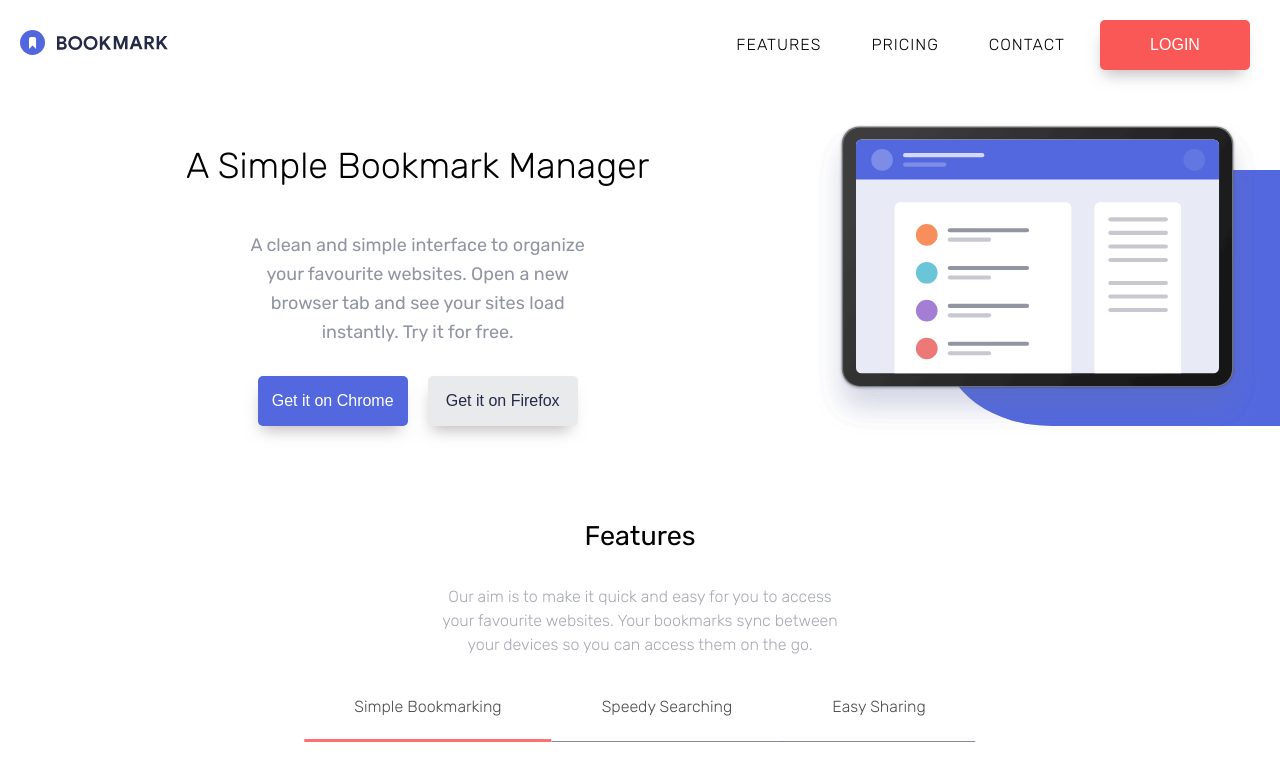
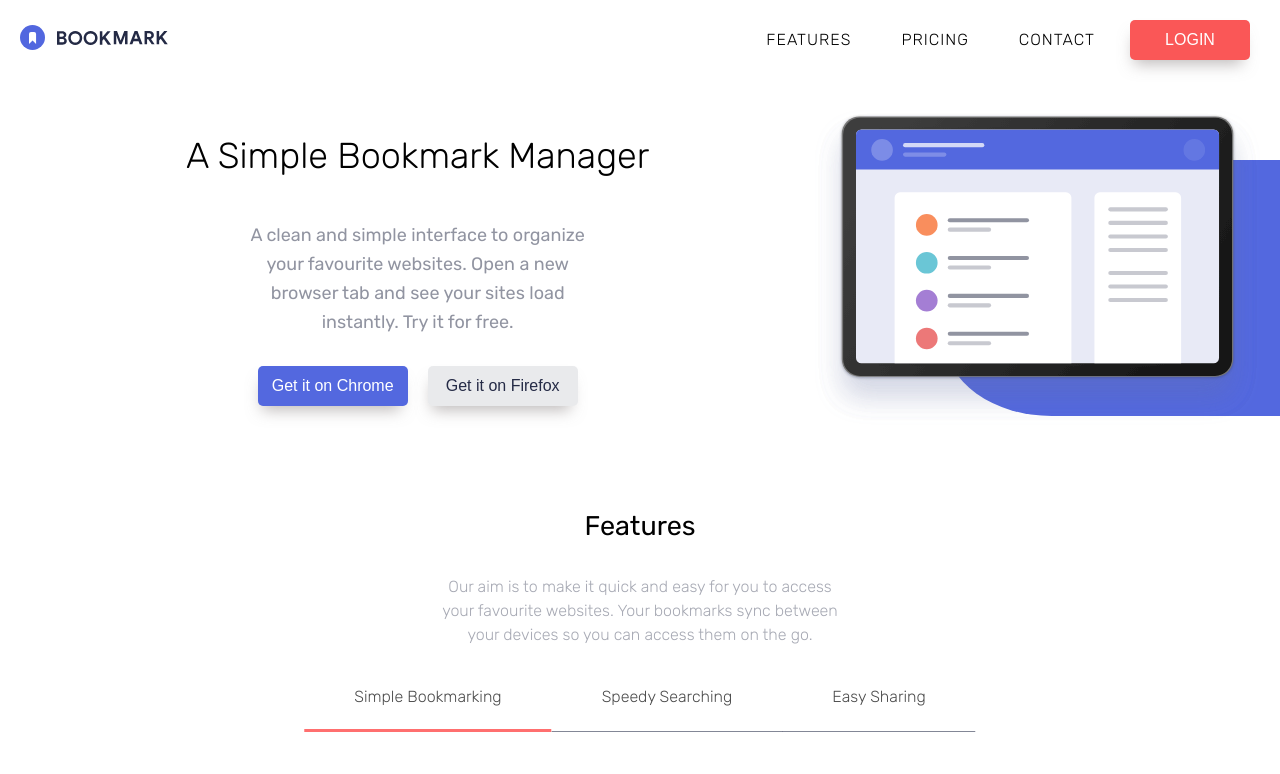
Before and after one commit to dmahely/bookmark-landing-page, a React app: page / in a window 1280 px wide. Shown: the top 774 px of the page. Built offline with nearby package versions, Linux system fonts and the light colour scheme.

Commit message:
Add red button component

```diff
--- a/src/components/Nav/Nav.js
+++ b/src/components/Nav/Nav.js
@@ -3,7 +3,7 @@ import "./Nav.css";
 import darkLogo from "../../../images/logo-bookmark-dark.svg";
 import whiteLogo from "../../../images/logo-bookmark-white.svg";
 import hamburgerIcon from "../../../images/icon-hamburger.svg";
-import { TextButton } from "../TextButton/TextButton";
+import { RedButton } from "../TextButton/RedButton";
 import twitterLogo from "../../../images/icon-twitter.svg";
 import facebookLogo from "../../../images/icon-facebook.svg";
 import closeIcon from "../../../images/icon-close.svg";
@@ -54,12 +54,7 @@ const Nav = () => {
           <a href="#" className="Nav--link">
             Contact
           </a>
-          <TextButton
-            text="LOGIN"
-            color="white"
-            backgroundColor="red"
-            size="m"
-          />
+          <RedButton text="LOGIN" />
         </div>
       </div>
 
--- /dev/null
+++ b/src/components/TextButton/RedButton.js
@@ -0,0 +1,12 @@
+import React from "react";
+import "./TextButton.css";
+
+const RedButton = ({ text, onClick }) => {
+  return (
+    <button className="TextButton--button RedButton--button" onClick={onClick}>
+      {text}
+    </button>
+  );
+};
+
+export { RedButton };
--- a/src/components/TextButton/TextButton.css
+++ b/src/components/TextButton/TextButton.css
@@ -3,15 +3,23 @@
   padding: 5px;
   border: none;
   border-radius: 5px;
-  height: 50px;
+  height: 40px;
   font-size: 16px;
   margin: 0 10px;
 }
 
 .TextButton--button:hover {
   cursor: pointer;
-  /* Needed to override the properties defined inline */
-  background-color: var(--white) !important;
-  color: var(--soft-blue) !important;
-  border: 1px solid var(--soft-blue) !important;
 }
+
+.RedButton--button {
+  color: var(--white);
+  background-color: var(--soft-red);
+  width: 120px;
+}
+
+.RedButton--button:hover {
+  background-color: var(--white);
+  color: var(--soft-red);
+  border: 1px solid var(--soft-red);
+}
```
